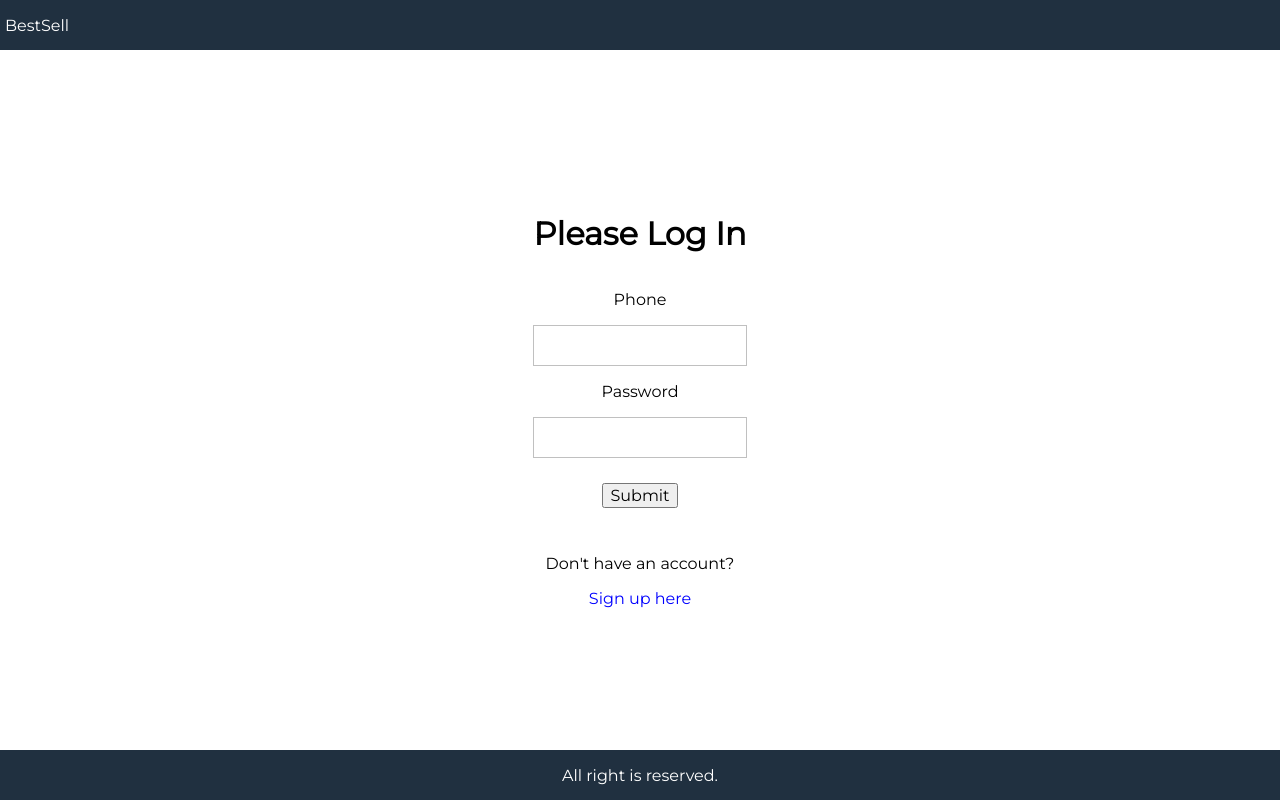
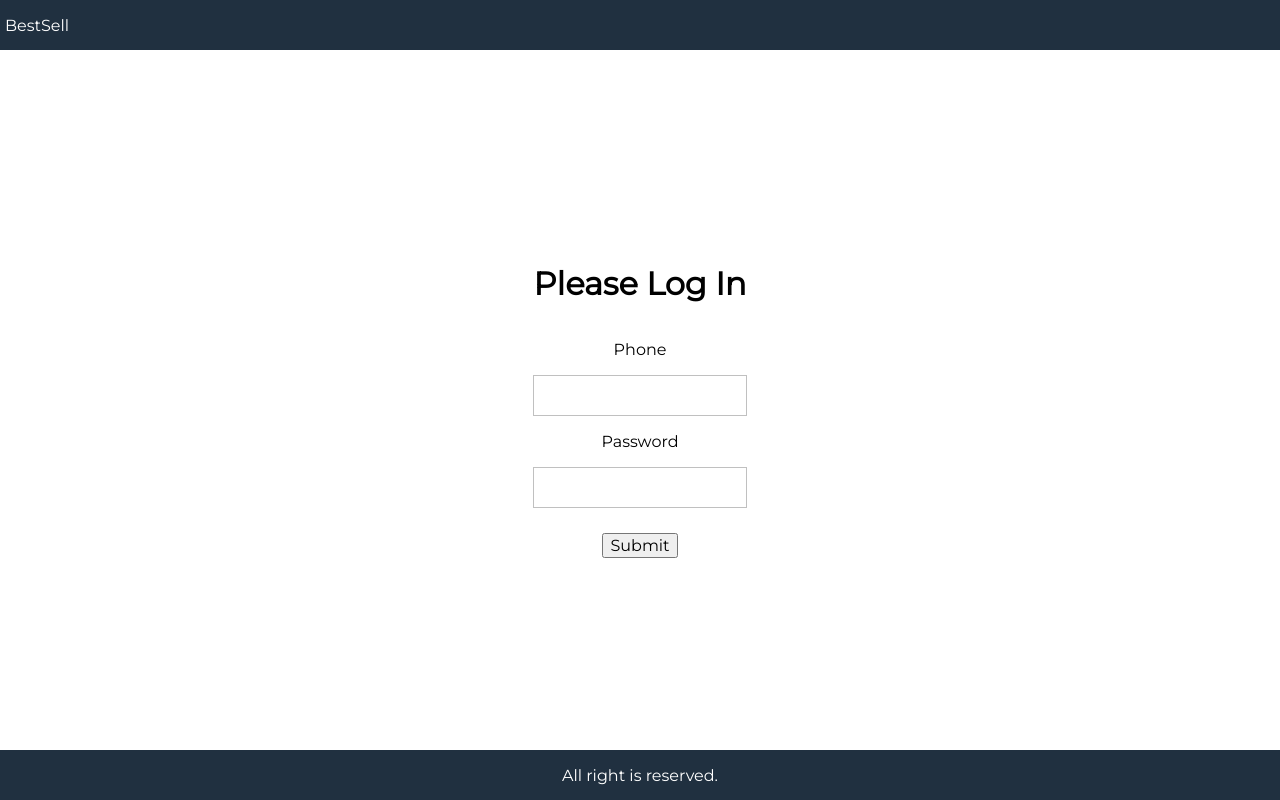
Before and after one commit to YCoder099/reactapp, a React (Create React App) app: page /Login in a window 1280 px wide. Built offline with nearby package versions, Linux system fonts and the light colour scheme.

Commit message:
Update Login.js

```diff
--- a/src/Login/Login.js
+++ b/src/Login/Login.js
@@ -75,10 +75,7 @@ export default class Login extends Component{
                                     <button>Submit</button>
                                 </div>
                             </form>
-                            <div className="form_text">
-                                <p>Don't have an account? </p>
-                                <a className="form_link" href="/Registration" id="linkCreateAccount">Sign up here</a>
-                            </div>
+
                         </div>
                     </div>
                 </main>
```
